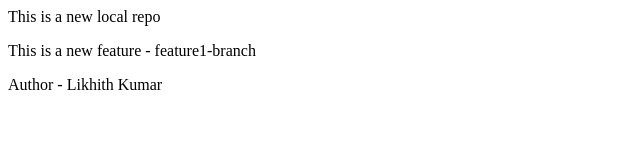
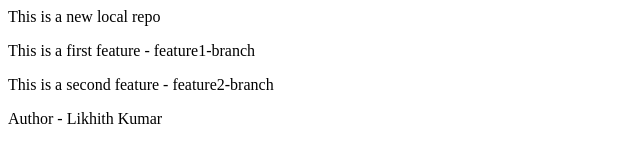
Before and after one commit to likhithkumarb75/local-repo, a plain HTML site: page index.html in a window 1280 px wide. Shown: the whole page, without its empty margins (0-640 px from the left). Drawn offline with Linux system fonts and the light colour scheme.

Commit message:
Adding a second feature - 'feature2'

```diff
--- a/index.html
+++ b/index.html
@@ -1,3 +1,4 @@
 <p>This is a new local repo </p>
-<p> This is a new feature - feature1-branch</p>
+<p> This is a first feature - feature1-branch</p>
+<p> This is a second feature - feature2-branch</p>
 <p> Author - Likhith Kumar</p>
```
